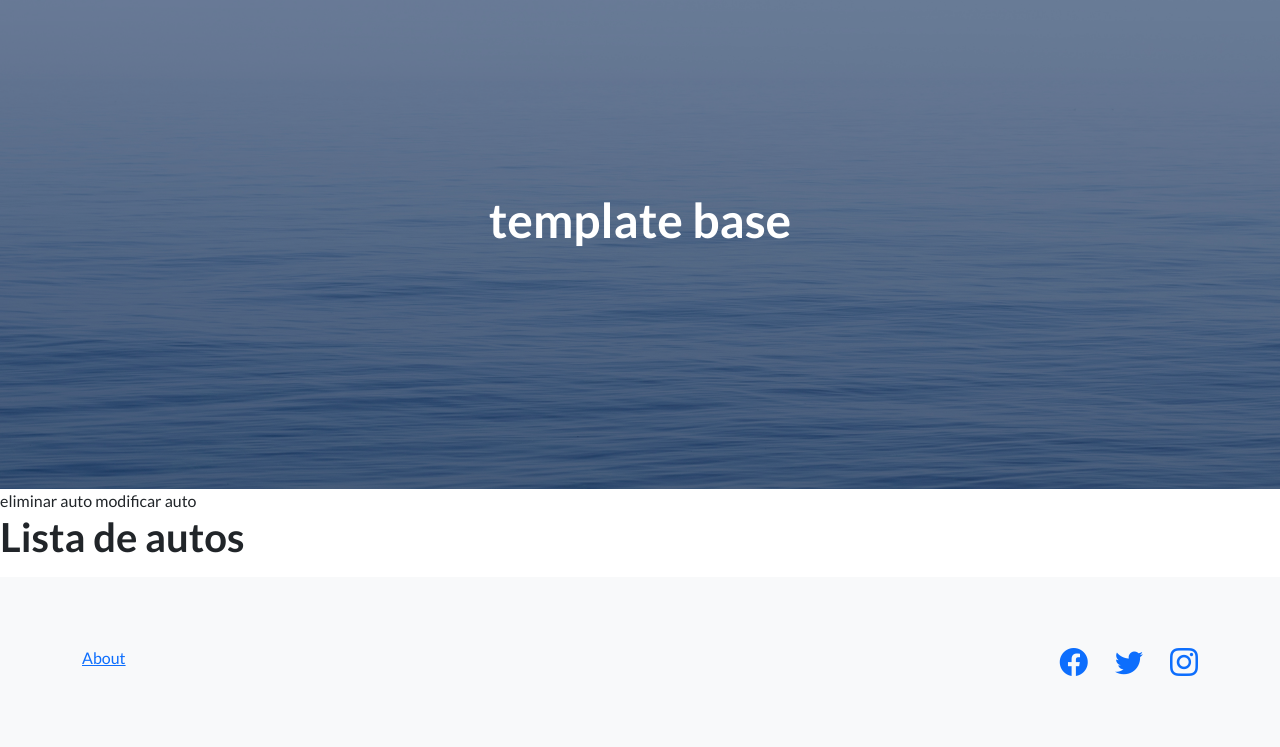
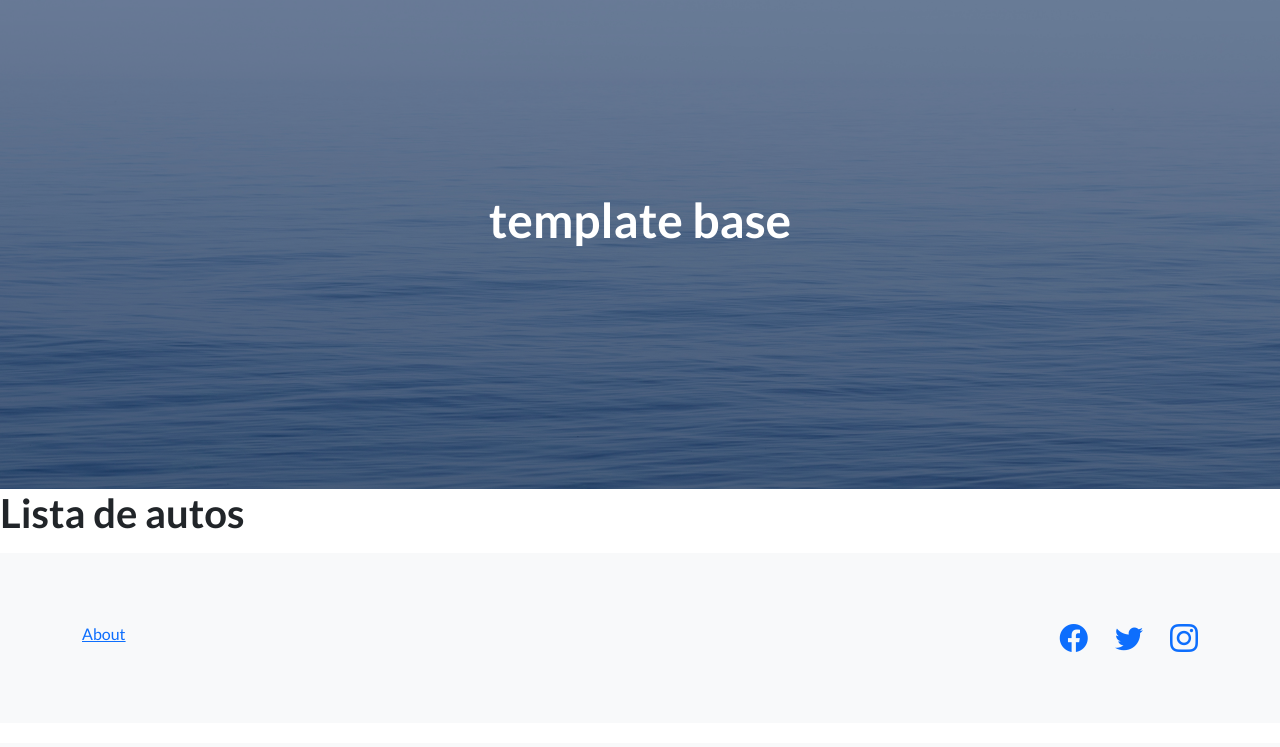
Before and after one commit to emiv7c/projecto-d, a Django app: page /lista_autos/ in a window 1280 px wide. Shown: the part 57-804 px from the top of the page. After the commit the page ends 709 px from the top, so only its background shows below. Run offline with Django 4.2, Linux system fonts and the light colour scheme; data that the repository does not hold is empty; some libraries are stand-ins or nearby versions.

Commit message:
version sin errores

```diff
--- a/inicio/templates/inicio/lista_autos.html
+++ b/inicio/templates/inicio/lista_autos.html
@@ -2,10 +2,6 @@
 
 
 {% block contenido %}
-
-
- <a class="navbar-brand" href="{% url 'inicio:eliminar_auto' 2 %}">eliminar auto</a>
- <a class="navbar-brand" href="{% url 'inicio:modificar_auto' 2 %}">modificar auto</a>
 
 
 <h1>Lista de autos</h1>
@@ -13,7 +9,7 @@
   {% for auto in lista_autos %}
     <li>{{ auto.nombre }} - {{ auto.nombre_del_auto }} - {{ auto.kilometros_recorridos }} - {{ auto.detalles_auto }}</li>
     <button>
-        <a class="navbar-brand" href="{% url 'inicio:modificar_auto' %}">modificar</a>
+      <a class="navbar-brand" href="{% url 'inicio:modificar_auto' auto.id %}">modificar</a>
     </button>
     {{auto.id}}
   {% endfor %}
--- a/inicio/templates/inicio/modificar_auto.html
+++ b/inicio/templates/inicio/modificar_auto.html
@@ -13,7 +13,9 @@
 
 {% block contenido %}
 
-<form action={% url 'inicio:modificar_auto' autos.id %}method="POST">
+<form action="{% url 'inicio:modificar_auto' id_autos %}" method="POST">
+
+
   {% csrf_token %}
   <table>
     {{formulario}}
--- a/inicio/views.py
+++ b/inicio/views.py
@@ -22,24 +22,21 @@ def eliminar_auto(request, id_autos):
     return redirect('inicio:listar_autos')
 
 
-def modificar_auto(request,id_autos):
-    auto_modificar=autos.objects.get(id=id_autos)
-    if request.method=="POST":
-        formulario=modificacionDeAutosFormulario(request,"POST")
-        data_limpia= formulario.cleaned_data
-        auto_modificar.nombre=data_limpia['nombre']
-        auto_modificar.nombre_del_auto=data_limpia['nombre_del_auto']
-        auto_modificar.kilometros_recorridos=data_limpia['kilometros_recorridos']
-        auto_modificar.detalles_auto=data_limpia['detalles_auto']
-        auto_modificar.save()
+def modificar_auto(request, id_autos):
+    auto_modificar = autos.objects.get(id=id_autos)
+    formulario = modificacionDeAutosFormulario()  # asignar un valor inicial
+    if request.method == "POST":
+        formulario = modificacionDeAutosFormulario(request.POST)
         if formulario.is_valid():
-           return redirect('inicio:listar_autos')
+            data_limpia = formulario.cleaned_data
+            auto_modificar.nombre = data_limpia['nombre']
+            auto_modificar.nombre_del_auto = data_limpia['nombre_del_auto']
+            auto_modificar.kilometros_recorridos = data_limpia['kilometros_recorridos']
+            auto_modificar.detalles_auto = data_limpia['detalles_auto']
+            auto_modificar.save()
+            return redirect('inicio:listar_autos')
 
-
-    formulario=modificacionDeAutosFormulario()
-    return render(request, 'inicio/modificar_auto.html', {'formulario':formulario, 'id_autos':id_autos})
-
-
+    return render(request, 'inicio/modificar_auto.html', {'formulario': formulario, 'id_autos': id_autos})
 
 
 
```
Lines whose indentation alone changed are shown as unchanged.
